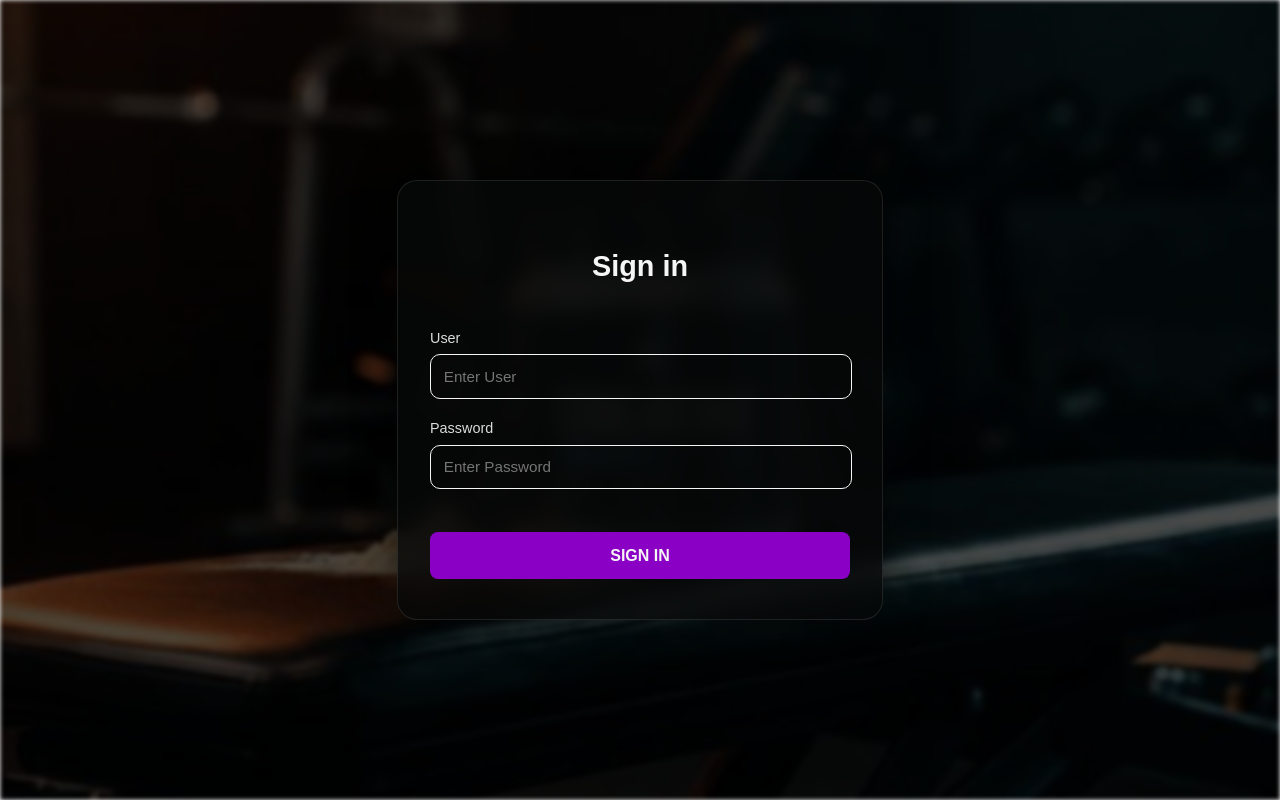
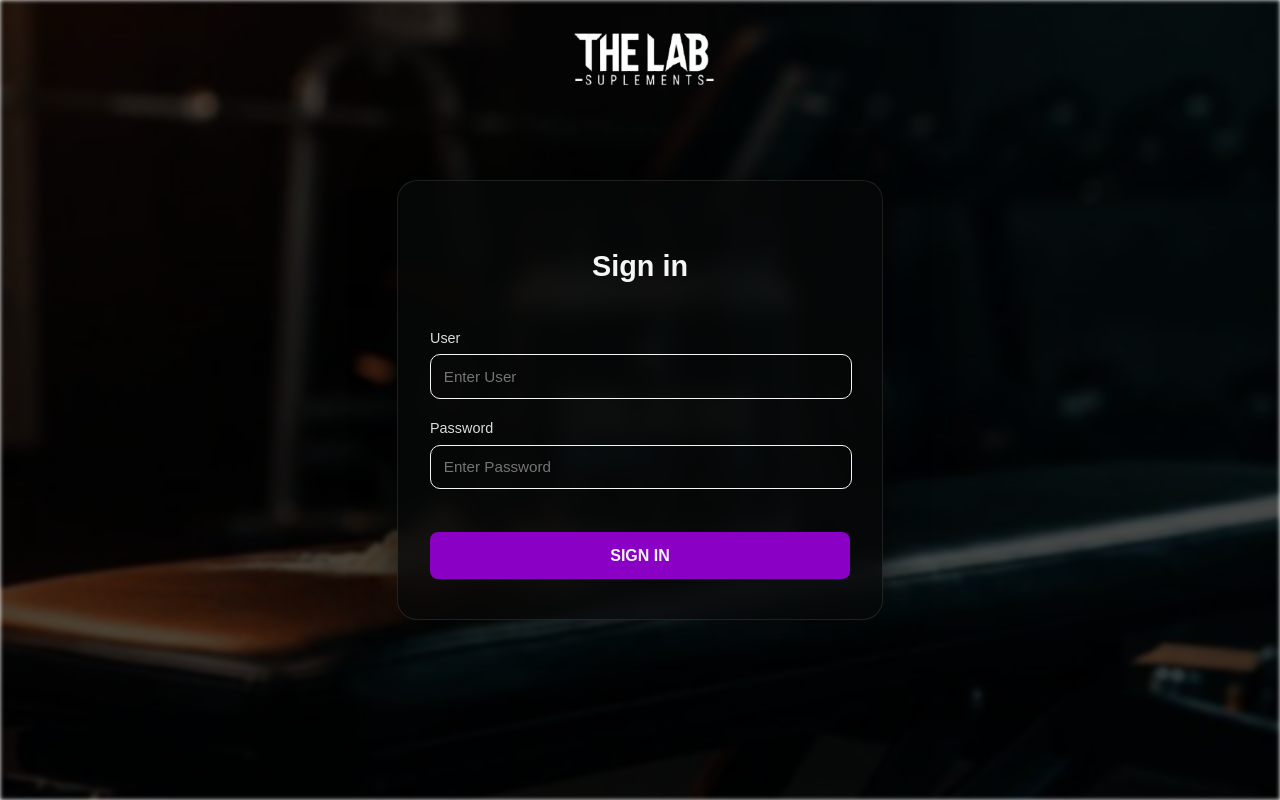
Before and after one commit to Andrevieiram/Ecommerce-The-Lab-Suplements, a React (Vite) app: page / in a window 1280 px wide. Built offline with nearby package versions, Linux system fonts and the light colour scheme.

Commit message:
Corrigindo Logo login

```diff
--- a/src/Login/Login.css
+++ b/src/Login/Login.css
@@ -6,6 +6,7 @@
   align-items: center;
   font-family: 'Poppins', sans-serif;
   overflow: hidden;
+  z-index: 0;
 }
 
 #background-container::before {
@@ -20,12 +21,22 @@
   background-position: center;
   filter: blur(2px) brightness(0.3);
   transform: scale(1.0);
-  z-index: 0;
+  z-index: -1;
 }
 
-#background-container * {
-  position: relative;
-  z-index: 1;
+
+.logo-left {
+  position: fixed;
+  top: 05px;
+  left: 50%;
+  transform: translate(-50%);
+  width: 180px;
+  height: 90px;
+  background-image: url("../assets/WhatsApp_Image_2025-10-28_at_11.50.35-removebg-preview.png");
+  background-size: contain;
+  background-repeat: no-repeat;
+  background-position: center;
+  z-index: 1000;
 }
 
 #login-container {
@@ -107,3 +118,9 @@ form {
   background-color: #F5F5F5;
   color: #1A1423;
 }
+
+#login-container .register-link {
+  margin-top: 1.2rem;
+  font-size: 0.9rem;
+  color: #dcdcdc;
+}
--- a/src/Login/Login.tsx
+++ b/src/Login/Login.tsx
@@ -3,7 +3,10 @@ import './Login.css';
 const Login = () => {
   return (
     <div id="background-container">
+      <div className = "logo-left"></div>
+
       <div id="login-container">
+
         <h2>Sign in</h2>
         <form>
           <div className="input-group">
```
Also changed, not shown: src/assets/WhatsApp_Image_2025-10-28_at_11.50.35-removebg-preview.png (added).
